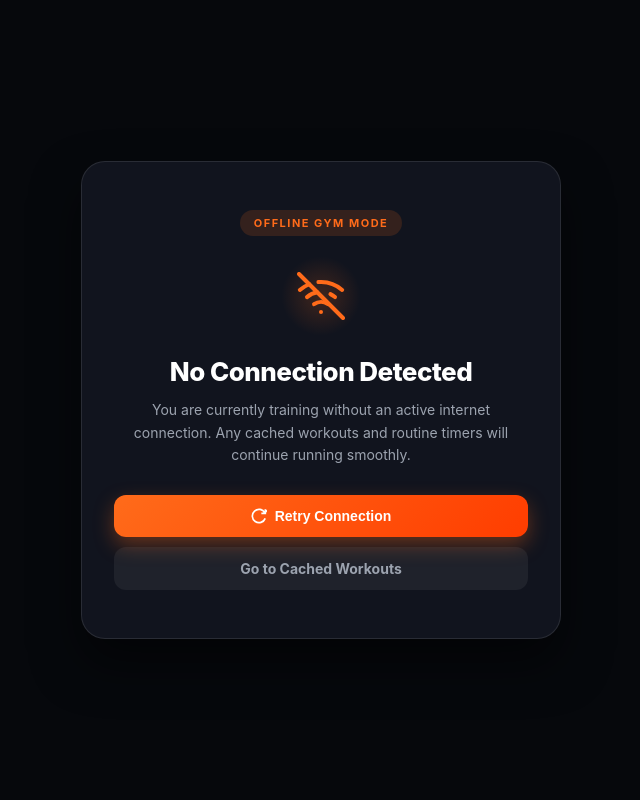
After one commit to abdul-mohimen/Core-calorie-advisor, a PHP site: page /Core/offline.html in a window 1280 px wide. The commit adds this page. Shown: the whole page, without its empty margins (319-959 px from the left). Run offline with PHP 8.4, Linux system fonts and the light colour scheme.

Commit message:
feat(pwa): add Progressive Web App manifest, offline gym mode shell and service worker

```diff
--- a/includes/header.php
+++ b/includes/header.php
@@ -176,6 +176,12 @@ $BRAND_SVG = (static function (): string {
      icon can never drift from the brand again (it used to be a separate
      hand-typed data-URI copy). -->
 <link rel="icon" type="image/svg+xml" href="<?= asset('brand/favicon.svg') ?>">
+<link rel="manifest" href="<?= url('manifest.webmanifest') ?>">
+<meta name="theme-color" content="#FF6B1A">
+<meta name="apple-mobile-web-app-capable" content="yes">
+<meta name="apple-mobile-web-app-status-bar-style" content="black-translucent">
+<meta name="apple-mobile-web-app-title" content="CCA">
+<link rel="apple-touch-icon" href="<?= asset('brand/logo-mark.svg') ?>">
 <link rel="preconnect" href="https://fonts.googleapis.com">
 <link rel="preconnect" href="https://fonts.gstatic.com" crossorigin>
 <link href="https://fonts.googleapis.com/css2?family=Russo+One&family=Rajdhani:wght@500;600;700&family=Manrope:wght@400;500;700;800&display=swap" rel="stylesheet">
--- /dev/null
+++ b/offline.html
@@ -0,0 +1,123 @@
+<!DOCTYPE html>
+<html lang="en">
+<head>
+  <meta charset="UTF-8">
+  <meta name="viewport" content="width=device-width, initial-scale=1.0">
+  <title>Offline — Core Calorie Advisor</title>
+  <style>
+    :root {
+      --bg: #06080C;
+      --surface: #11141E;
+      --primary: #FF6B1A;
+      --primary-hot: #FF3D00;
+      --text-1: #FFFFFF;
+      --text-2: #9CA3AF;
+      --border: rgba(255, 255, 255, 0.1);
+    }
+    * { box-sizing: border-box; margin: 0; padding: 0; }
+    body {
+      background: var(--bg);
+      color: var(--text-1);
+      font-family: -apple-system, BlinkMacSystemFont, "Segoe UI", Roboto, Helvetica, Arial, sans-serif;
+      min-height: 100vh;
+      display: flex;
+      align-items: center;
+      justify-content: center;
+      padding: 24px;
+      text-align: center;
+    }
+    .offline-card {
+      background: var(--surface);
+      border: 1px solid var(--border);
+      border-radius: 24px;
+      padding: 48px 32px;
+      max-width: 480px;
+      width: 100%;
+      box-shadow: 0 24px 48px rgba(0, 0, 0, 0.5);
+    }
+    .badge {
+      display: inline-block;
+      padding: 6px 14px;
+      border-radius: 999px;
+      background: rgba(255, 107, 26, 0.15);
+      color: var(--primary);
+      font-size: 11px;
+      font-weight: 700;
+      letter-spacing: 1.5px;
+      text-transform: uppercase;
+      margin-bottom: 20px;
+    }
+    .icon-wrap {
+      width: 80px;
+      height: 80px;
+      margin: 0 auto 20px;
+      display: grid;
+      place-items: center;
+      border-radius: 50%;
+      background: radial-gradient(circle, rgba(255, 107, 26, 0.2) 0%, transparent 70%);
+    }
+    h1 {
+      font-size: 26px;
+      font-weight: 800;
+      margin-bottom: 12px;
+      letter-spacing: -0.02em;
+    }
+    p {
+      color: var(--text-2);
+      font-size: 14px;
+      line-height: 1.6;
+      margin-bottom: 28px;
+    }
+    .btn {
+      display: inline-flex;
+      align-items: center;
+      justify-content: center;
+      gap: 8px;
+      padding: 13px 26px;
+      border-radius: 12px;
+      font-size: 14px;
+      font-weight: 700;
+      text-decoration: none;
+      cursor: pointer;
+      transition: transform 0.2s, opacity 0.2s;
+      border: none;
+    }
+    .btn-primary {
+      background: linear-gradient(135deg, var(--primary), var(--primary-hot));
+      color: #FFFFFF;
+      box-shadow: 0 8px 20px rgba(255, 107, 26, 0.35);
+      width: 100%;
+      margin-bottom: 10px;
+    }
+    .btn-primary:active { transform: scale(0.98); }
+    .btn-secondary {
+      background: rgba(255, 255, 255, 0.06);
+      color: var(--text-2);
+      width: 100%;
+    }
+  </style>
+</head>
+<body>
+  <div class="offline-card">
+    <div class="badge">Offline Gym Mode</div>
+    <div class="icon-wrap">
+      <svg width="48" height="48" viewBox="0 0 24 24" fill="none" stroke="#FF6B1A" stroke-width="2" stroke-linecap="round" stroke-linejoin="round">
+        <line x1="1" y1="1" x2="23" y2="23"></line>
+        <path d="M16.72 11.06A10.94 10.94 0 0 1 19 12.55"></path>
+        <path d="M5 12.55a10.94 10.94 0 0 1 5.17-2.39"></path>
+        <path d="M10.71 5.05A16 16 0 0 1 22.58 9"></path>
+        <path d="M1.42 9a15.91 15.91 0 0 1 4.7-2.88"></path>
+        <path d="M8.53 16.11a6 6 0 0 1 6.95 0"></path>
+        <line x1="12" y1="20" x2="12.01" y2="20"></line>
+      </svg>
+    </div>
+    <h1>No Connection Detected</h1>
+    <p>You are currently training without an active internet connection. Any cached workouts and routine timers will continue running smoothly.</p>
+    <button class="btn btn-primary" onclick="window.location.reload()">
+      <svg width="16" height="16" viewBox="0 0 24 24" fill="none" stroke="currentColor" stroke-width="2.5"><path d="M21.5 2v6h-6M21.34 15.57a10 10 0 1 1-.57-8.38l5.67-5.67"/></svg>
+      Retry Connection
+    </button>
+    <a class="btn btn-secondary" href="pages/workouts.php">Go to Cached Workouts</a>
+  </div>
+</body>
+</html>
```
Also changed, not shown: includes/footer.php (+9 -0 lines), sw.js (added, +97 -0 lines), manifest.webmanifest (added).
